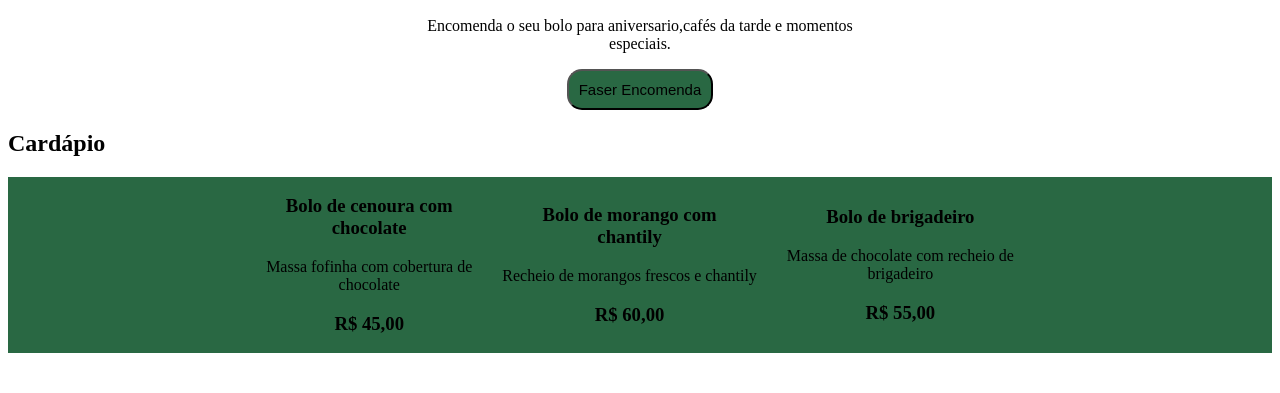
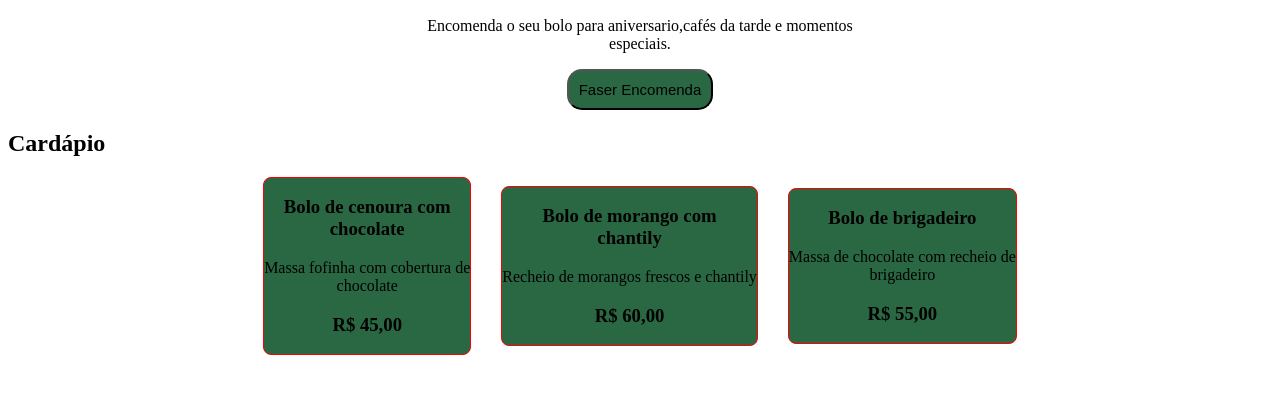
Before and after one commit to joseberto-santos-lab/bolos_caseiros, a plain HTML site: page index.html in a window 1280 px wide. Shown: the part 167-560 px from the top of the page. Drawn offline with Linux system fonts and the light colour scheme.

Commit message:
quase fializado

```diff
--- a/index.css
+++ b/index.css
@@ -41,10 +41,28 @@
 
 }
 .bolos{
-     display: flex;
+    display: flex;
     justify-content: center;
     align-items: center;
     text-align: center;
     gap: 30px;
-    background-color:  rgb(41, 104, 67);
+
 }
+
+.bolo1 {
+    border: 1px solid red;
+    border-radius: 8px;
+    background-color: rgb(41, 104, 67);
+}
+
+.bolo2{
+    border: 1px solid red;
+    border-radius: 8px;
+   background-color: rgb(41, 104, 67);
+}
+
+.bolo3{
+    border: 1px solid red;
+    border-radius: 8px;
+    background-color: rgb(41, 104, 67);
+}
--- a/index.html
+++ b/index.html
@@ -33,7 +33,7 @@
         <h2>Cardápio</h2>
 
         <div  class="bolos">
-        <div>
+        <div class="bolo1">
            <h3>Bolo de cenoura com <br> chocolate</h3>
 
            <p>Massa fofinha com cobertura de <br> chocolate</p>
@@ -41,7 +41,7 @@
          <h3>R$ 45,00</h3>
         </div>
 
-        <div>
+        <div class="bolo2">
             <h3>Bolo de morango com <br> chantily</h3>
 
             <p>Recheio de morangos frescos e chantily</p>
@@ -49,7 +49,7 @@
             <h3>R$ 60,00</h3>
         </div>
 
-        <div>
+        <div class="bolo3">
             <h3>Bolo de brigadeiro</h3>
 
             <p>Massa de chocolate com recheio de <br> brigadeiro</p>
```
